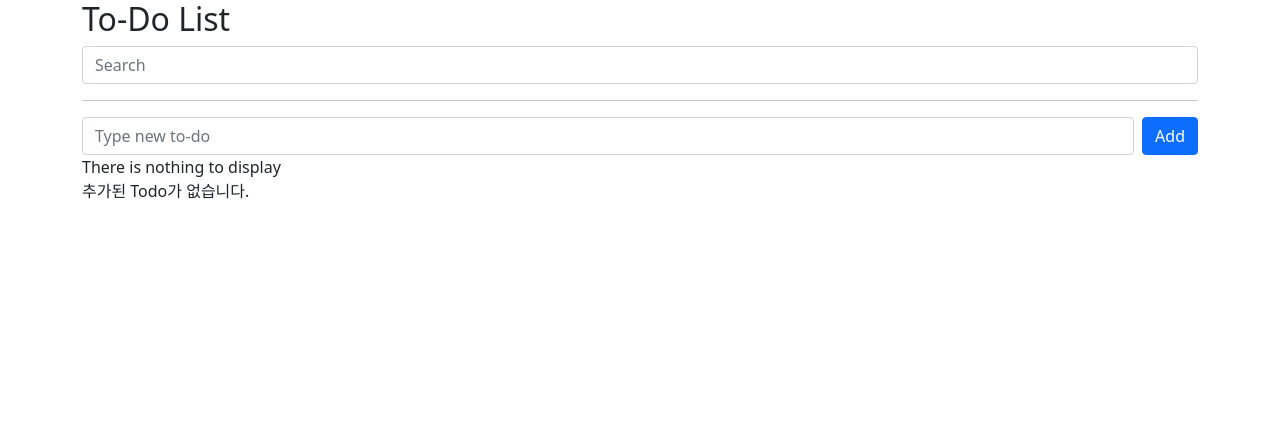
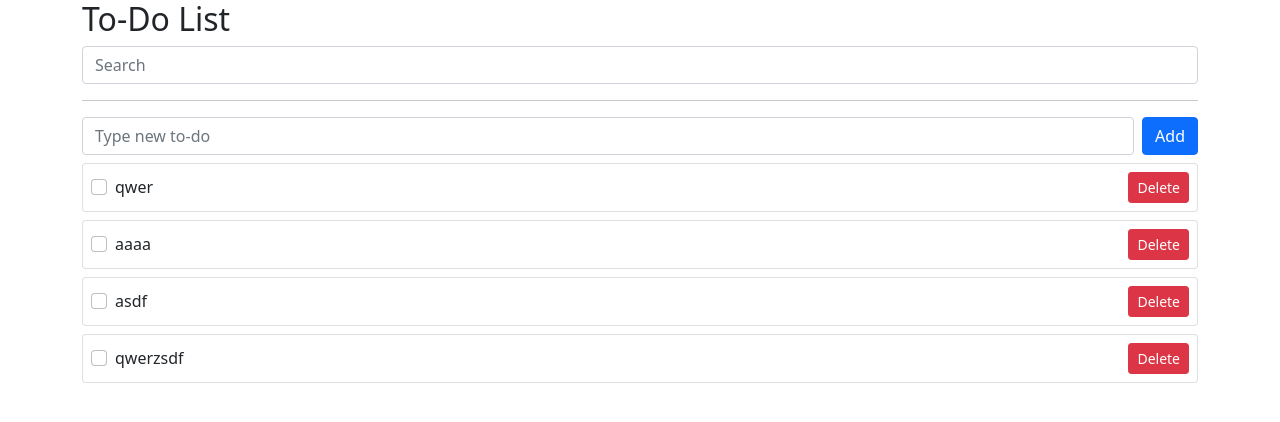
Before and after one commit to AnJuHwan/vue-project, a Vue app: page / in a window 1280 px wide. Shown: the top 422 px of the page. Built offline with nearby package versions, Linux system fonts and the light colour scheme; data requests are answered from the project's data file.

Commit message:
todos db get

```diff
--- a/db.json
+++ b/db.json
@@ -1,34 +1,24 @@
 {
   "todos": [
     {
-      "subject": "123",
+      "subject": "qwer",
       "completed": false,
       "id": 1
     },
     {
-      "subject": "by",
+      "subject": "aaaa",
       "completed": false,
       "id": 2
     },
     {
-      "subject": "123",
+      "subject": "asdf",
       "completed": false,
       "id": 3
     },
     {
-      "subject": "za",
+      "subject": "qwerzsdf",
       "completed": false,
       "id": 4
-    },
-    {
-      "subject": "123",
-      "completed": false,
-      "id": 5
-    },
-    {
-      "subject": "aa",
-      "completed": false,
-      "id": 6
     }
   ]
 }
--- a/src/App.vue
+++ b/src/App.vue
@@ -47,22 +47,34 @@ export default {
       color: 'grey',
     };
 
-    const addTodo = (todo) => {
+    const getTodos = async () => {
+      try {
+        const res = await axios.get('http://localhost:3000/todos');
+        todos.value = res.data;
+      } catch (error) {
+        console.log(error);
+        error.value = 'Something went wrong.';
+      }
+    };
+
+    getTodos();
+
+    const addTodo = async (todo) => {
       // 데이터베이스 투두를 저장
       error.value = '';
-      axios
-        .post('http://localhost:3000/todos', {
+      console.log('start');
+      try {
+        const res = await axios.post('http://localhost:3000/todos', {
           subject: todo.subject,
           completed: todo.completed,
-        })
-        .then((res) => {
-          console.log(res);
-          todos.value.push(res.data);
-        })
-        .catch((err) => {
-          console.log(err);
-          error.value = 'Something went wrong.';
         });
+        todos.value.push(res.data);
+      } catch (error) {
+        //   console.log(err);
+        error.value = 'Something went wrong.';
+      }
+
+      console.log('hello');
     };
 
     const deleteTodo = (index) => {
@@ -93,6 +105,7 @@ export default {
       searchText,
       filteredTodos,
       error,
+      getTodos,
     };
   },
 };
```
